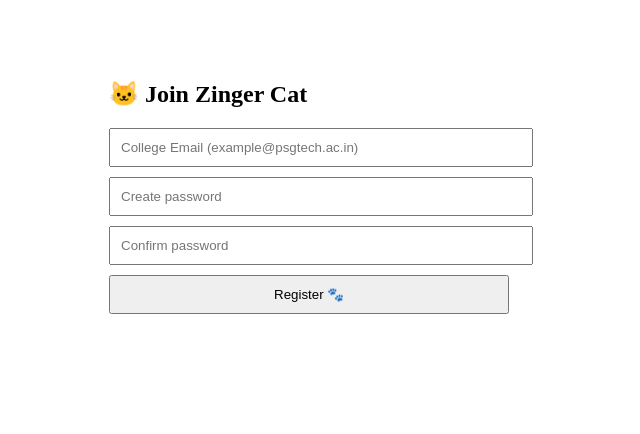
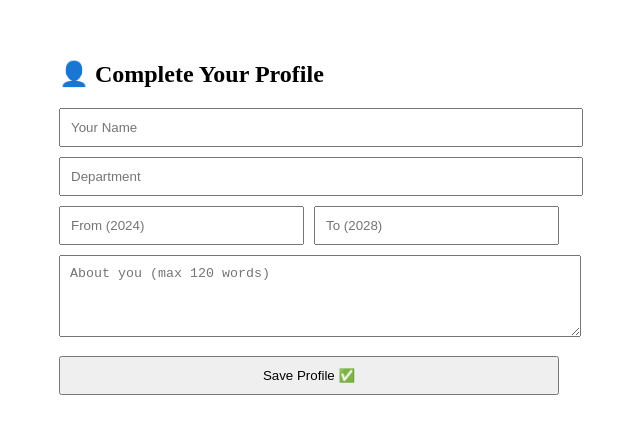
Before and after one commit to vigneshviki19/zingercat-frontend, a React (Vite) app: page /edit-profile in a window 1280 px wide. Shown: the top 434 px of the page, without its empty margins (331-971 px from the left). Built offline with nearby package versions, Linux system fonts and the light colour scheme; no server answers; sample sign-in values are in the browser's storage.

Commit message:
Update EditProfile.jsx

```diff
--- a/src/pages/EditProfile.jsx
+++ b/src/pages/EditProfile.jsx
@@ -1,91 +1,101 @@
 import { useState } from "react";
 import axios from "axios";
 
-export default function Register() {
-  const [email, setEmail] = useState("");
-  const [password, setPassword] = useState("");
-  const [confirm, setConfirm] = useState("");
+export default function EditProfile() {
+  const [name, setName] = useState("");
+  const [department, setDepartment] = useState("");
+  const [yearFrom, setYearFrom] = useState("");
+  const [yearTo, setYearTo] = useState("");
+  const [about, setAbout] = useState("");
   const [error, setError] = useState("");
-  const [loading, setLoading] = useState(false);
 
-  const handleRegister = async (e) => {
+  const handleSave = async (e) => {
     e.preventDefault();
     setError("");
 
-    if (!email.endsWith("@psgtech.ac.in")) {
-      setError("Use college email (example@psgtech.ac.in)");
-      return;
-    }
-
-    if (password.length < 6) {
-      setError("Password must be at least 6 characters");
-      return;
-    }
-
-    if (password !== confirm) {
-      setError("Passwords do not match");
+    if (!name || !department || !yearFrom || !yearTo) {
+      setError("Fill all required fields");
       return;
     }
 
     try {
-      setLoading(true);
+      const token = localStorage.getItem("token");
 
-      const res = await axios.post(
-        "https://zingercat-backend.onrender.com/api/auth/register",
-        { email, password }
+      await axios.put(
+        "https://zingercat-backend.onrender.com/api/profile",
+        {
+          name,
+          department,
+          year: `${yearFrom}-${yearTo}`,
+          about
+        },
+        {
+          headers: {
+            Authorization: `Bearer ${token}`
+          }
+        }
       );
 
-      // 🔥 SAVE AUTH
-      localStorage.setItem("token", res.data.token);
-      localStorage.setItem("username", res.data.username);
-      localStorage.setItem("profileDone", "false");
+      // 🔥 MARK PROFILE DONE
+      localStorage.setItem("profileDone", "true");
 
-      // 🔥 FORCE FULL RELOAD (THIS FIXES EVERYTHING)
-      window.location.href = "/edit-profile";
+      // 🔥 GO HOME
+      window.location.href = "/home";
 
     } catch (err) {
-      setError(err.response?.data?.message || "Registration failed");
-    } finally {
-      setLoading(false);
+      setError("Failed to save profile");
     }
   };
 
   return (
-    <div style={{ maxWidth: 400, margin: "80px auto" }}>
-      <h2>🐱 Join Zinger Cat</h2>
+    <div style={{ maxWidth: 500, margin: "60px auto" }}>
+      <h2>👤 Complete Your Profile</h2>
 
-      <form onSubmit={handleRegister}>
+      <form onSubmit={handleSave}>
         <input
-          placeholder="College Email (example@psgtech.ac.in)"
-          value={email}
-          onChange={(e) => setEmail(e.target.value)}
+          placeholder="Your Name"
+          value={name}
+          onChange={(e) => setName(e.target.value)}
           style={{ width: "100%", padding: 10, marginBottom: 10 }}
         />
 
         <input
-          type="password"
-          placeholder="Create password"
-          value={password}
-          onChange={(e) => setPassword(e.target.value)}
+          placeholder="Department"
+          value={department}
+          onChange={(e) => setDepartment(e.target.value)}
           style={{ width: "100%", padding: 10, marginBottom: 10 }}
         />
 
-        <input
-          type="password"
-          placeholder="Confirm password"
-          value={confirm}
-          onChange={(e) => setConfirm(e.target.value)}
-          style={{ width: "100%", padding: 10, marginBottom: 10 }}
+        <div style={{ display: "flex", gap: 10 }}>
+          <input
+            placeholder="From (2024)"
+            value={yearFrom}
+            onChange={(e) => setYearFrom(e.target.value)}
+            style={{ flex: 1, padding: 10 }}
+          />
+          <input
+            placeholder="To (2028)"
+            value={yearTo}
+            onChange={(e) => setYearTo(e.target.value)}
+            style={{ flex: 1, padding: 10 }}
+          />
+        </div>
+
+        <textarea
+          placeholder="About you (max 120 words)"
+          value={about}
+          onChange={(e) => setAbout(e.target.value)}
+          rows={4}
+          style={{ width: "100%", padding: 10, marginTop: 10 }}
         />
 
         {error && <p style={{ color: "red" }}>{error}</p>}
 
         <button
           type="submit"
-          disabled={loading}
-          style={{ width: "100%", padding: 10 }}
+          style={{ width: "100%", padding: 10, marginTop: 15 }}
         >
-          {loading ? "Registering..." : "Register 🐾"}
+          Save Profile ✅
         </button>
       </form>
     </div>
```
